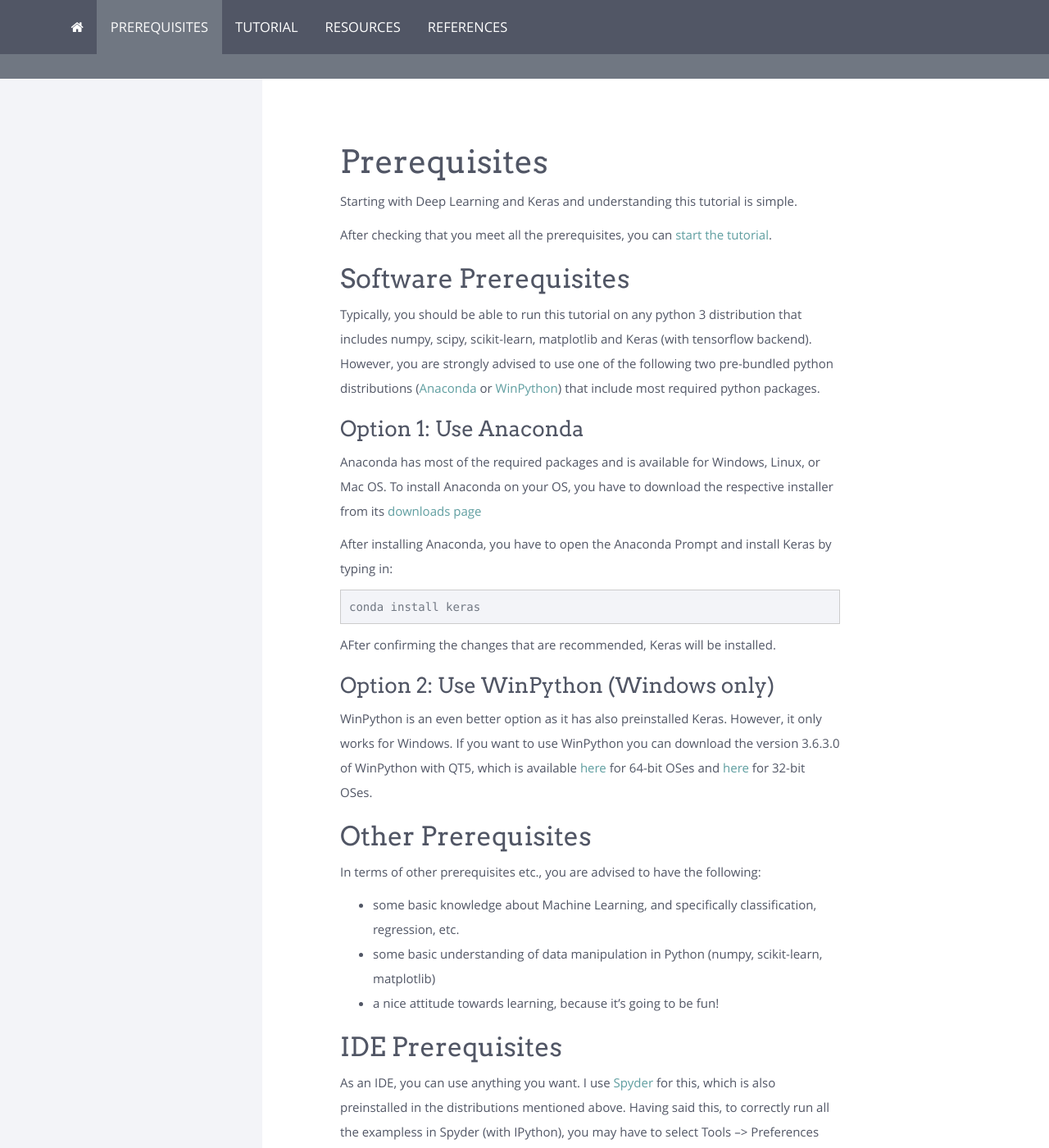
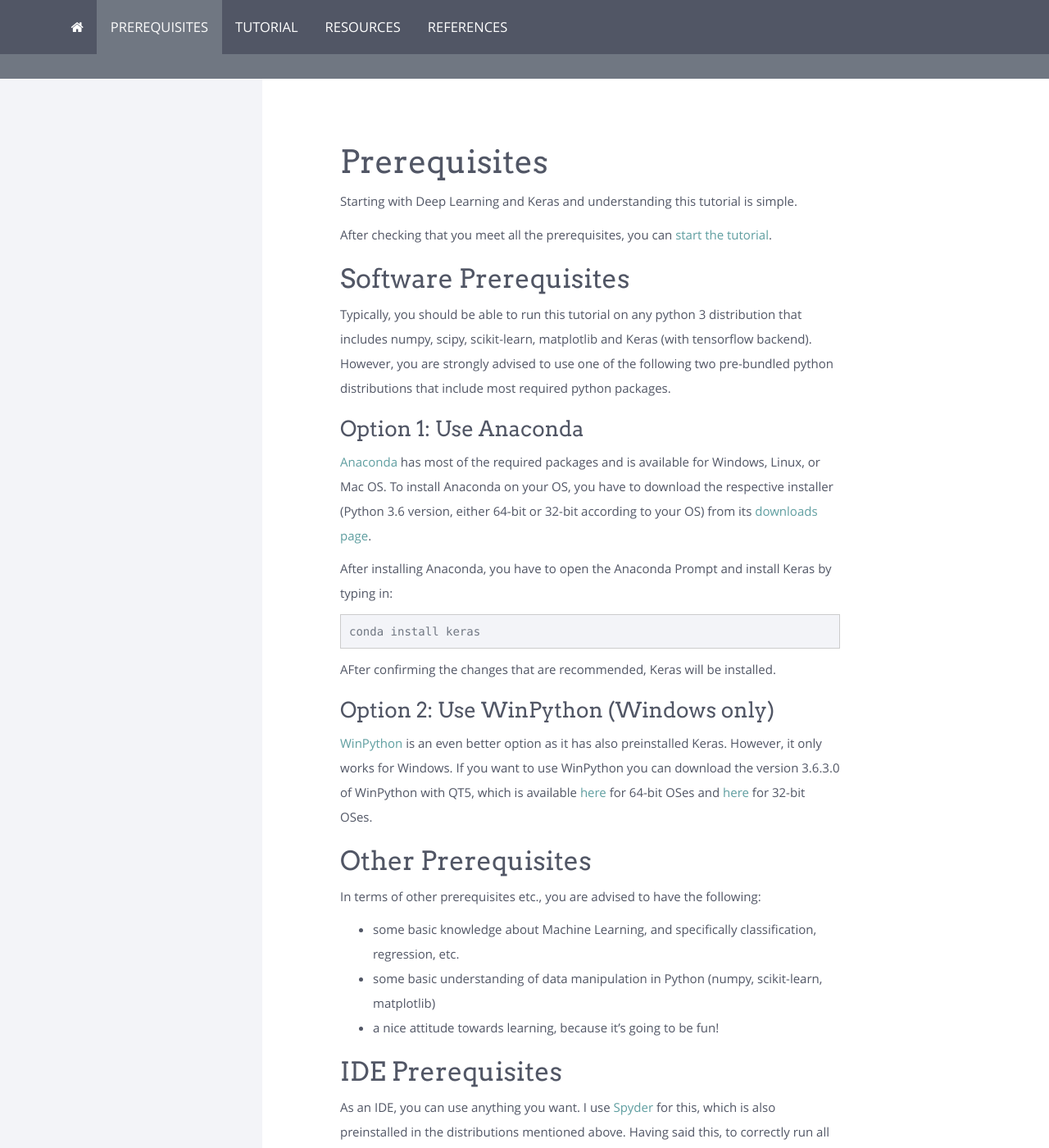
Before and after one commit to thdiaman/deep-learning, a Jekyll site: the page built from modules/prerequisites/_posts/2000-01-01-prerequisites.markdown, in a window 1280 px wide and 1400 px high. Shown: the whole window at 82% size. Built offline with Jekyll 4.4.1, drawn with Linux system fonts in a browser that asks for light colours; nearby versions of some CDN libraries.

Commit message:
Update prerequisites

```diff
--- a/modules/prerequisites/_posts/2000-01-01-prerequisites.markdown
+++ b/modules/prerequisites/_posts/2000-01-01-prerequisites.markdown
@@ -14,14 +14,14 @@ After checking that you meet all the prerequisites, you can
 Typically, you should be able to run this tutorial on any python 3 distribution that
 includes numpy, scipy, scikit-learn, matplotlib and Keras (with tensorflow backend).
 However, you are strongly advised to use one of the following two pre-bundled python
-distributions ([Anaconda](https://anaconda.org/anaconda/python) or
-[WinPython](https://sourceforge.net/projects/winpython/files/WinPython_3.6/3.6.5.0/))
-that include most required python packages.
+distributions that include most required python packages.
 
 ### Option 1: Use Anaconda
-Anaconda has most of the required packages and is available for Windows, Linux, or Mac OS.
-To install Anaconda on your OS, you have to download the respective
-installer from its [downloads page](https://www.anaconda.com/download/)
+[Anaconda](https://anaconda.org/anaconda) has most of the required packages
+and is available for Windows, Linux, or Mac OS.
+To install Anaconda on your OS, you have to download the respective installer
+(Python 3.6 version, either 64-bit or 32-bit according to your OS) from its
+[downloads page](https://www.anaconda.com/download/).
 
 After installing Anaconda, you have to open the Anaconda Prompt and install Keras by
 typing in:
@@ -33,7 +33,7 @@ conda install keras
 AFter confirming the changes that are recommended, Keras will be installed.
 
 ### Option 2: Use WinPython (Windows only)
-WinPython is an even better option as it has also preinstalled Keras. However, it only
+[WinPython](http://winpython.sourceforge.net/) is an even better option as it has also preinstalled Keras. However, it only
 works for Windows. If you want to use WinPython you can download the
 version 3.6.3.0 of WinPython with QT5, which is available
 [here](https://sourceforge.net/projects/winpython/files/WinPython_3.6/3.6.3.0/WinPython-64bit-3.6.3.0Qt5.exe) for 64-bit OSes
```
